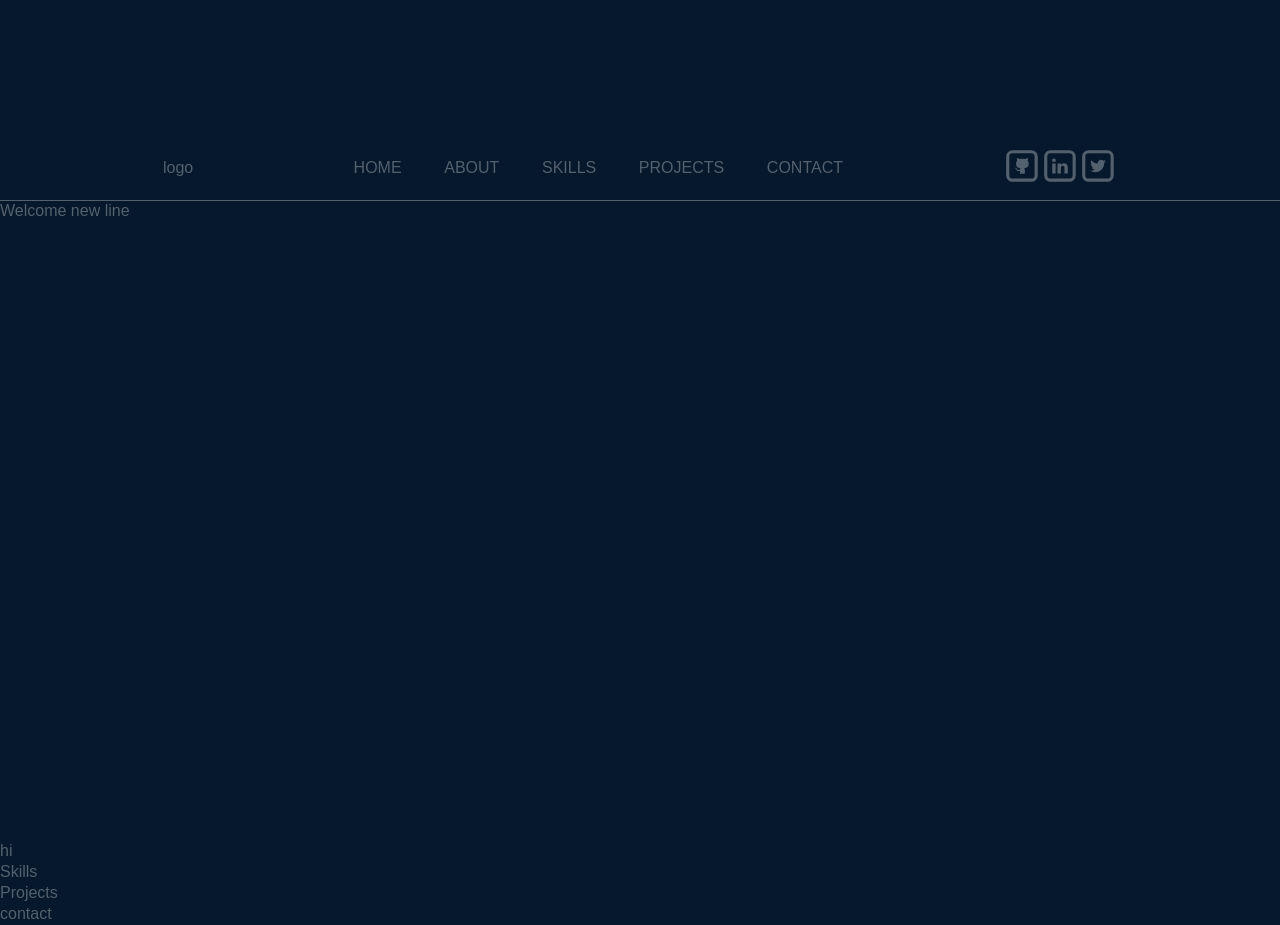
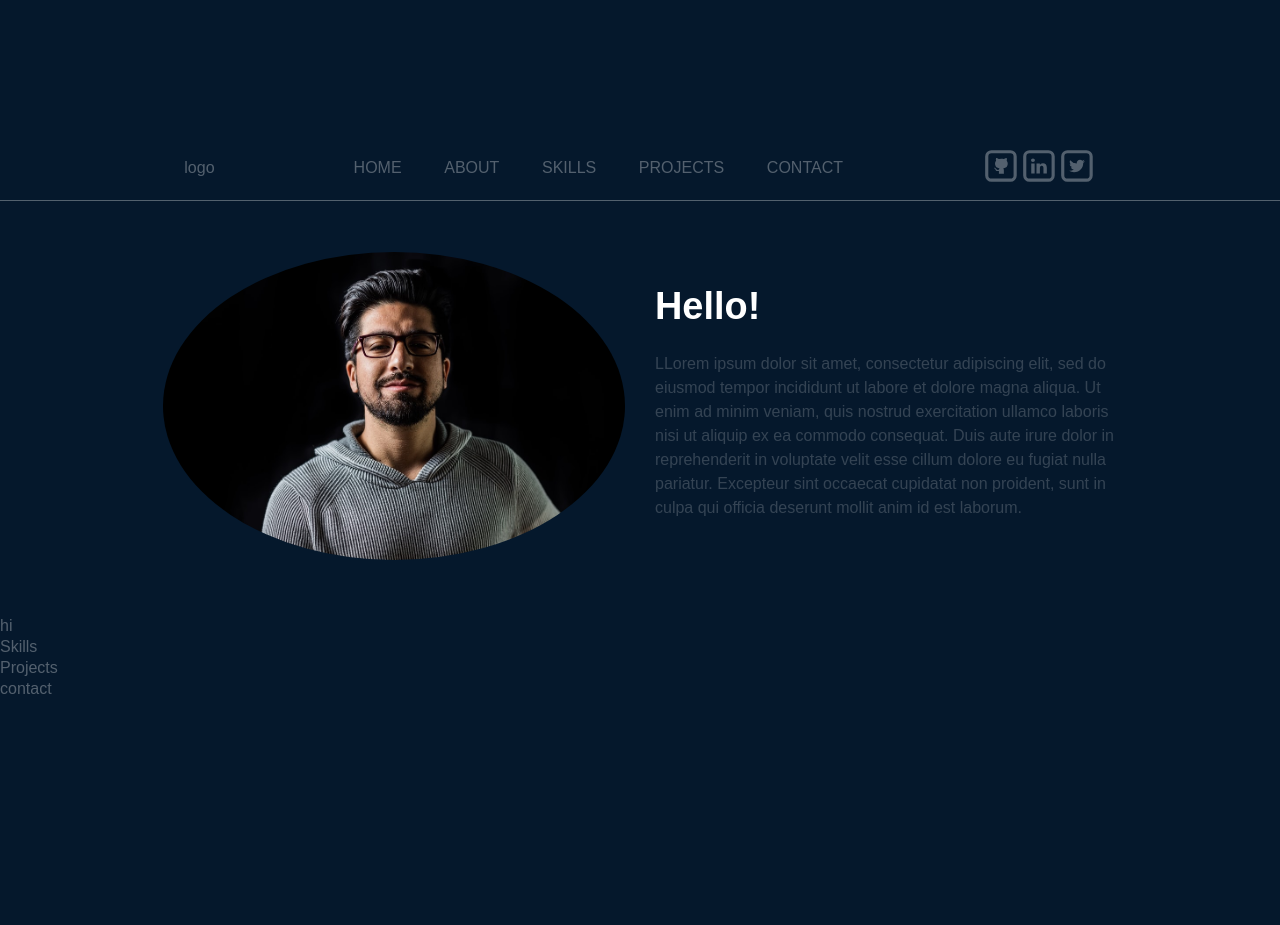
Before and after one commit to Red4lpha/ProfileSite, a React (Create React App) app: page / in a window 1280 px wide. Shown: the part 600-1525 px from the top of the page. After the commit the page ends 1300 px from the top, so only its background shows below. Built offline with nearby package versions, Linux system fonts and the light colour scheme.

Commit message:
Added base content and styling for welcome summary section

```diff
--- a/src/Components/Header.js
+++ b/src/Components/Header.js
@@ -4,7 +4,7 @@ import { StyledSocialIcons } from './Styles/SocialIcons.Styled'
 import { NavButtons } from './NavButtons'
 import { SocialIcons } from './SocialIcons'
 import { MobileNav } from './MobileNav'
-import { StyledContainer } from './Styles/Container.styled'
+import { StyledContainer } from './Styles/Container.Styled'
 
 const Header = ({ setHeaderHeight }) => {
 	const headerRef = React.createRef();
@@ -38,6 +38,7 @@ const Header = ({ setHeaderHeight }) => {
 	TODO: Updated social media links
 	TODO: Need to create logo based off figma design
 	TODO: Ensure that the mobile and normal menu are same height(probably based off logo)
+	TODO: Clean up Styled header js file
 	*/
 
 	return (
--- a/src/Components/Styles/Header.Styled.js
+++ b/src/Components/Styles/Header.Styled.js
@@ -10,7 +10,7 @@ export const StyledHeaderWrapper = styled.div`
 	/* padding: 10px 0; */
 	justify-content: space-between;
 	align-items: center;
-	padding: 0 var(--size5);
+	padding: 0 var(--font-xl);
 `
 export const StyledNav = styled.nav`
 	ul {
--- /dev/null
+++ b/src/Components/Styles/Welcome.Styled.js
@@ -0,0 +1,27 @@
+import styled from "styled-components";
+
+export const StyledWelcome = styled.section`
+  padding: var(--font-4xl) 0;
+`
+export const StyledWelcomeWrapper = styled.div`
+  display: flex;
+  flex-direction: row;
+  justify-content: center;
+  align-items: center;
+  gap: 30px;
+
+  & > div {
+    flex-basis: 50%;
+  }
+  img {
+    border-radius: 50%;
+  }
+  h2 {
+    color: #fff;
+    font-size: var(--font-3xl);
+    padding-bottom: 20px;
+  }
+  p {
+    font-size: var(--font-base);
+  }
+`
--- a/src/Components/WelcomeSummary.js
+++ b/src/Components/WelcomeSummary.js
@@ -1,16 +1,33 @@
 import React from 'react'
-import styled from 'styled-components'
+import { StyledWelcome, StyledWelcomeWrapper } from './Styles/Welcome.Styled'
+import { StyledContainer } from './Styles/Container.Styled'
 
-const TempStyle = styled.div`
+/* const TempStyle = styled.div`
   height: 80vh;
-`;
+`; */
+
+/*
+TODO: Insert actual image of me
+TODO: Write up intro statement
+TODO: Try different line spacing and maybe font
+*/
 
 const WelcomeSummary = () => {
 
   return (
-    <TempStyle>
-      Welcome new line
-    </TempStyle>
+    <StyledWelcome>
+      <StyledContainer>
+        <StyledWelcomeWrapper>
+          <div>
+            <img src='./Media/TestPhoto.jpg' alt='Portrait of Kevin' />
+          </div>
+          <div>
+            <h2>Hello!</h2>
+            <p>LLorem ipsum dolor sit amet, consectetur adipiscing elit, sed do eiusmod tempor incididunt ut labore et dolore magna aliqua. Ut enim ad minim veniam, quis nostrud exercitation ullamco laboris nisi ut aliquip ex ea commodo consequat. Duis aute irure dolor in reprehenderit in voluptate velit esse cillum dolore eu fugiat nulla pariatur. Excepteur sint occaecat cupidatat non proident, sunt in culpa qui officia deserunt mollit anim id est laborum.</p>
+          </div>
+        </StyledWelcomeWrapper>
+      </StyledContainer>
+    </StyledWelcome>
   )
 }
 
```
Also changed, not shown: public/Media/TestPhoto.jpg (added), src/Components/DescriptionDivider.js (added), src/Components/Styles/Container.Styled.js (renamed from src/Components/Styles/Container.styled.js).
